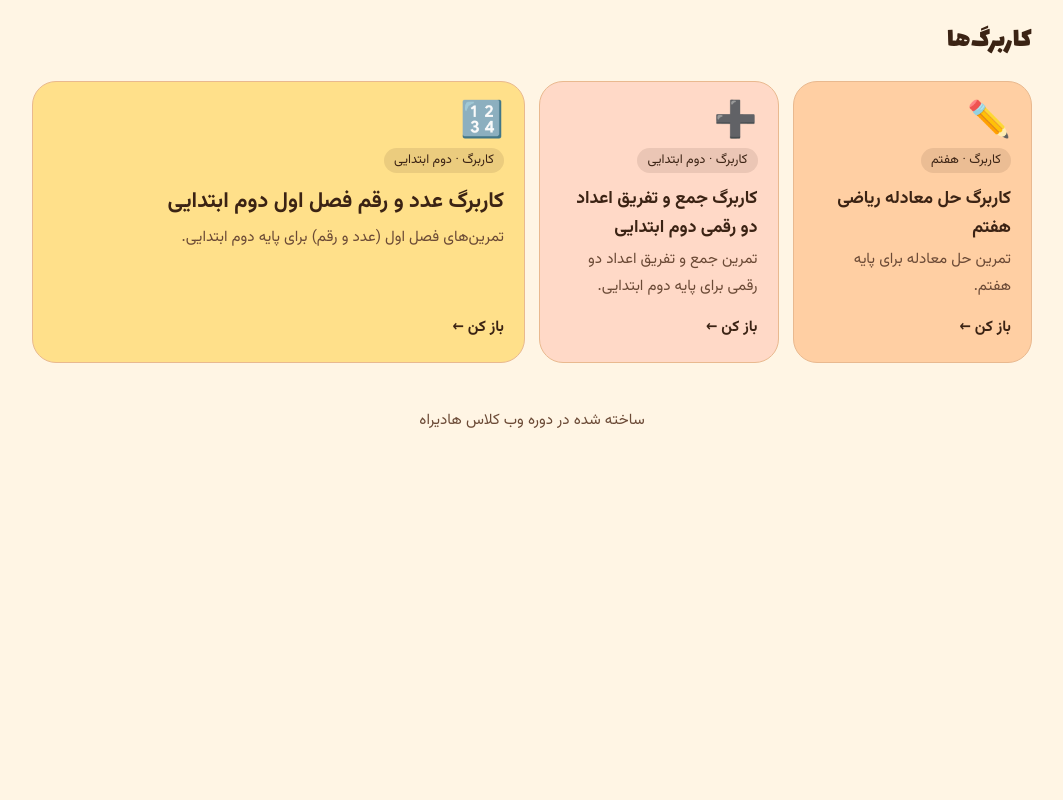
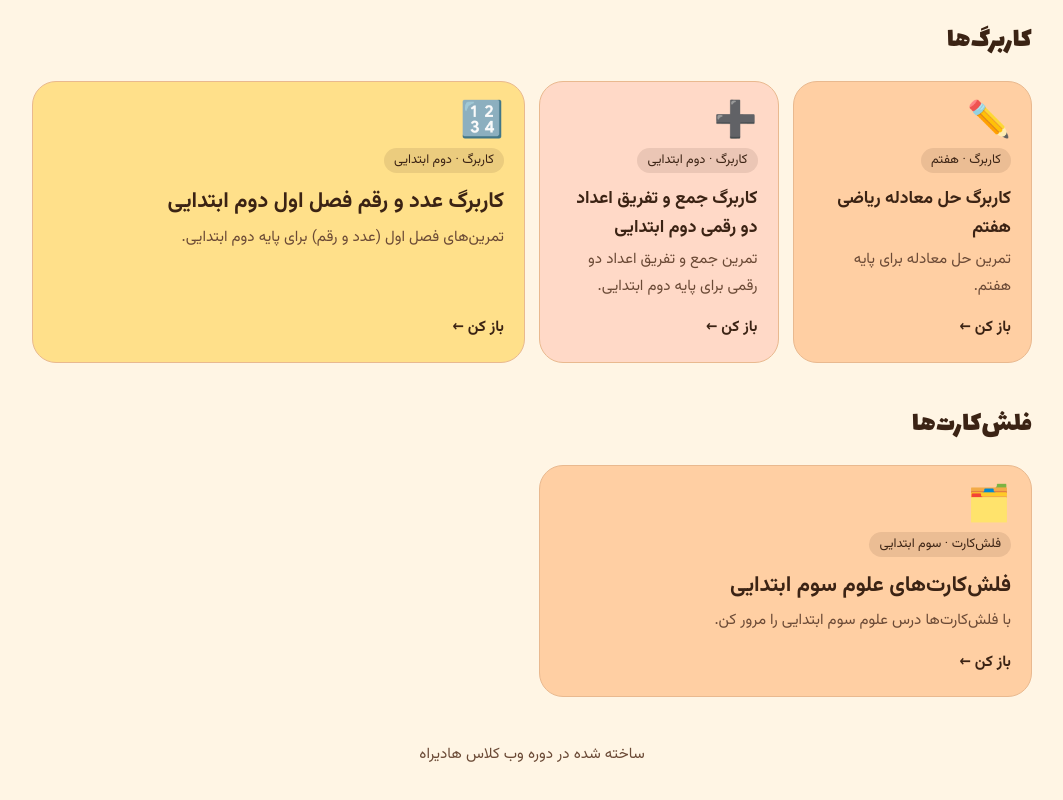
Before and after one commit to hadirahwebcl/webclass, a plain HTML site: page index.html in a window 1280 px wide. Shown: the part 733-1533 px from the top of the page, without its empty margins (108-1171 px from the left). Before the commit the page ends 1207 px from the top, so only its background shows below. Drawn offline with Linux system fonts and the light colour scheme.

Commit message:
Update index.html

```diff
--- a/index.html
+++ b/index.html
@@ -50,6 +50,7 @@ footer{text-align:center;color:var(--mute);font-size:.95rem;padding-top:8px}
 <main>
 <section aria-labelledby="h-games"><h2 id="h-games">بازی‌ها</h2><div class="bento"><a class="card t1 wide" href="https://webcl.ir/games/g1" target="_blank" rel="noopener"><span class="emo" aria-hidden="true">🧲</span><span class="tag">بازی</span><h3>بازی نیروهای کشش یا رانش</h3><p>با بازی یاد بگیر کدام نیرو می‌کشد و کدام هل می‌دهد.</p><span class="open">باز کن ←</span></a><a class="card t2" href="https://webcl.ir/games/g2" target="_blank" rel="noopener"><span class="emo" aria-hidden="true">🚗</span><span class="tag">بازی</span><h3>بازی ماشین جدول ضرب</h3><p>با ماشین بازی، جدول ضرب را تمرین کن.</p><span class="open">باز کن ←</span></a><a class="card t3" href="https://webcl.ir/games/ganj" target="_blank" rel="noopener"><span class="emo" aria-hidden="true">🗺️</span><span class="tag">بازی</span><h3>بازی نقشه گنج نشانه‌ها</h3><p>نشانه‌ها را دنبال کن و گنج را پیدا کن!</p><span class="open">باز کن ←</span></a></div></section>
 <section aria-labelledby="h-ws"><h2 id="h-ws">کاربرگ‌ها</h2><div class="bento"><a class="card t2" href="https://webcl.ir/ws/ws1" target="_blank" rel="noopener"><span class="emo" aria-hidden="true">✏️</span><span class="tag">کاربرگ · هفتم</span><h3>کاربرگ حل معادله ریاضی هفتم</h3><p>تمرین حل معادله برای پایه هفتم.</p><span class="open">باز کن ←</span></a><a class="card t3" href="https://webcl.ir/ws/ws2" target="_blank" rel="noopener"><span class="emo" aria-hidden="true">➕</span><span class="tag">کاربرگ · دوم ابتدایی</span><h3>کاربرگ جمع و تفریق اعداد دو رقمی دوم ابتدایی</h3><p>تمرین جمع و تفریق اعداد دو رقمی برای پایه دوم ابتدایی.</p><span class="open">باز کن ←</span></a><a class="card t1 wide" href="https://webcl.ir/ws/ws3" target="_blank" rel="noopener"><span class="emo" aria-hidden="true">🔢</span><span class="tag">کاربرگ · دوم ابتدایی</span><h3>کاربرگ عدد و رقم فصل اول دوم ابتدایی</h3><p>تمرین‌های فصل اول (عدد و رقم) برای پایه دوم ابتدایی.</p><span class="open">باز کن ←</span></a></div></section>
+<section aria-labelledby="h-flash"><h2 id="h-flash">فلش‌کارت‌ها</h2><div class="bento"><a class="card t2 wide" href="https://webcl.ir/flashcarts/flash1" target="_blank" rel="noopener"><span class="emo" aria-hidden="true">🗂️</span><span class="tag">فلش‌کارت · سوم ابتدایی</span><h3>فلش‌کارت‌های علوم سوم ابتدایی</h3><p>با فلش‌کارت‌ها درس علوم سوم ابتدایی را مرور کن.</p><span class="open">باز کن ←</span></a></div></section>
 </main>
 <footer>ساخته شده در دوره وب کلاس هادیراه</footer>
 </div>
```
